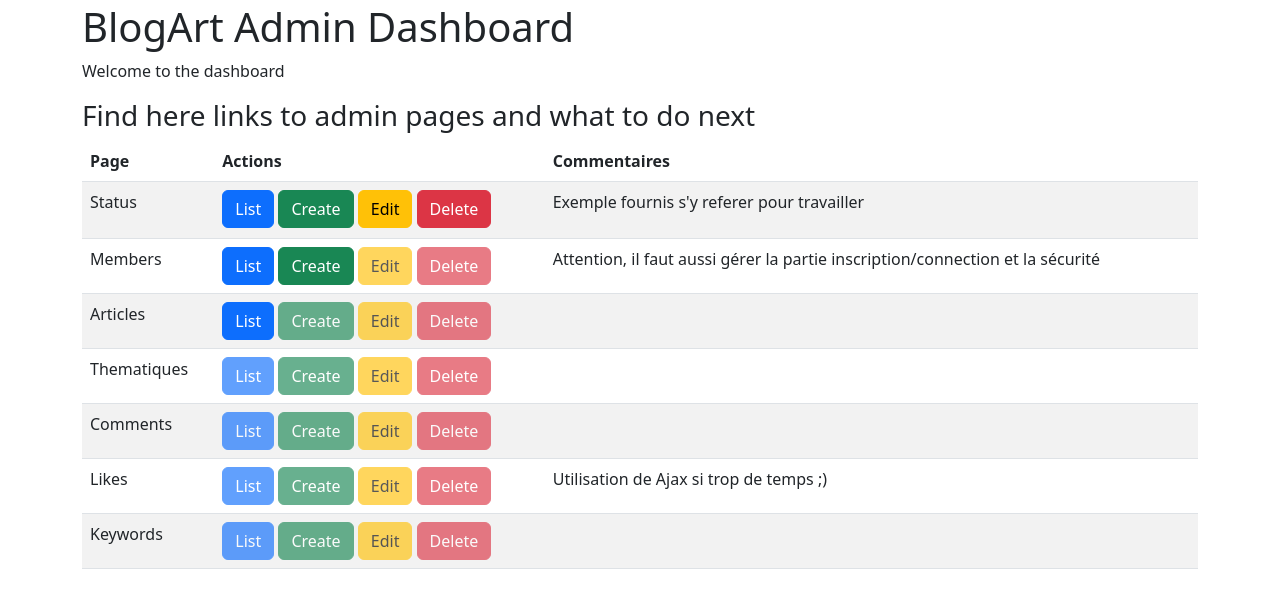
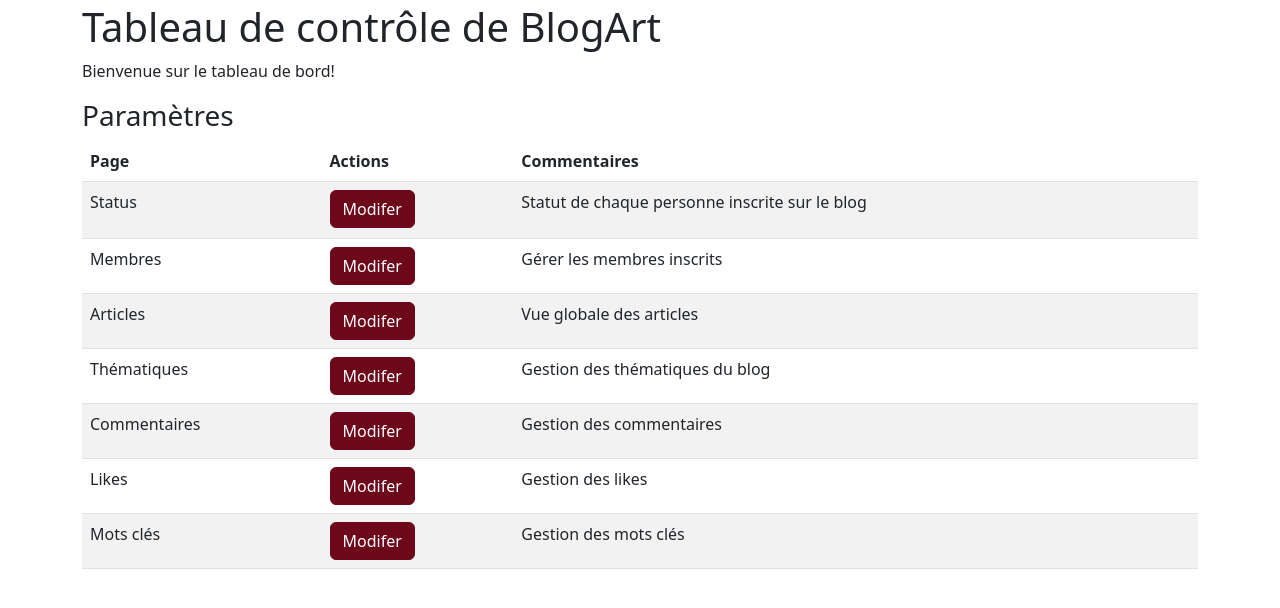
Before and after one commit to JuliieRdf/BA_G3, a PHP site: page /views/backend/dashboard.php in a window 1280 px wide. Shown: the part 120-728 px from the top of the page. Run offline with PHP 8.4, Linux system fonts and the light colour scheme; a stand-in replaces the project's code that opens the database connection.

Commit message:
Dashboard
Mise en page fait

```diff
--- a/source/css/dashboard.css
+++ b/source/css/dashboard.css
@@ -0,0 +1,4 @@
+.btn-primary {
+    background-color: #6D071A;
+    border-color: #6D071A;
+}
--- a/views/backend/dashboard.php
+++ b/views/backend/dashboard.php
@@ -8,11 +8,11 @@ include '../../header.php';
     <div class="container">
         <div class="row">
             <div class="col-md-12">
-                <h1>BlogArt Admin Dashboard</h1>
-                <p>Welcome to the dashboard</p>
+                <h1>Tableau de contrôle de BlogArt</h1>
+                <p>Bienvenue sur le tableau de bord!</p>
             </div>
             <div class="col-md-12">
-                <h3>Find here links to admin pages and what to do next</h3>
+                <h3>Paramètres</h3>
                 <table class="table table-striped">
                     <thead>
                         <tr>
@@ -25,74 +25,57 @@ include '../../header.php';
                         <tr>
                             <td>Status</td>
                             <td>
-                                <a href="/views/backend/status/list.php" class="btn btn-primary">List</a>
-                                <a href="/views/backend/status/create.php" class="btn btn-success">Create</a>
-                                <a href="/views/backend/status/edit.php" class="btn btn-warning">Edit</a>
-                                <a href="/views/backend/status/delete.php" class="btn btn-danger">Delete</a>
+                                <a href="/views/backend/status/list.php" class="btn btn-primary">Modifer</a>
+
                             </td>
                             <td>
-                                <p>Exemple fournis s'y referer pour travailler</p>
+                                <p>Statut de chaque personne inscrite sur le blog</p>
                             </td>
                         </tr>
                         <tr>
-                            <td>Members</td>
+                            <td>Membres</td>
                             <td>
-                                <a href="/views/backend/members/list.php" class="btn btn-primary">List</a>
-                                <a href="/views/backend/members/create.php" class="btn btn-success">Create</a>
-                                <a href="/views/backend/members/edit.php" class="btn btn-warning disabled">Edit</a>
-                                <a href="/views/backend/members/delete.php" class="btn btn-danger disabled">Delete</a>
+                                <a href="/views/backend/members/list.php" class="btn btn-primary">Modifer</a>
+
                             </td>
-                            <td>Attention, il faut aussi gérer la partie inscription/connection et la sécurité</td>
+                            <td>Gérer les membres inscrits</td>
                         </tr>
                         <tr>
                             <td>Articles</td>
                             <td>
-                                <a href="/views/backend/articles/list.php" class="btn btn-primary">List</a>
-                                <a href="/views/backend/articles/create.php" class="btn btn-success disabled">Create</a>
-                                <a href="/views/backend/articles/edit.php" class="btn btn-warning disabled">Edit</a>
-                                <a href="/views/backend/articles/delete.php" class="btn btn-danger disabled">Delete</a>
+                                <a href="/views/backend/articles/list.php" class="btn btn-primary">Modifer</a>
                             </td>
-                            <td></td>
+                            <td>Vue globale des articles</td>
                         </tr>
                         <tr>
-                            <td>Thematiques</td>
+                            <td>Thématiques</td>
                             <td>
-                                <a href="/views/backend/thematiques/list.php" class="btn btn-primary disabled">List</a>
-                                <a href="/views/backend/thematiques/create.php" class="btn btn-success disabled">Create</a>
-                                <a href="/views/backend/thematiques/edit.php" class="btn btn-warning disabled">Edit</a>
-                                <a href="/views/backend/thematiques/delete.php" class="btn btn-danger disabled">Delete</a>
+                                <a href="/views/backend/thematiques/list.php" class="btn btn-primary">Modifer</a>
+
                             </td>
-                            <td></td>
+                            <td> Gestion des thématiques du blog</td>
                         </tr>
                         <tr>
-                            <td>Comments</td>
+                            <td>Commentaires</td>
                             <td>
-                                <a href="/views/backend/comments/list.php" class="btn btn-primary disabled">List</a>
-                                <a href="/views/backend/comments/create.php" class="btn btn-success disabled">Create</a>
-                                <a href="/views/backend/comments/edit.php" class="btn btn-warning disabled">Edit</a>
-                                <a href="/views/backend/comments/delete.php" class="btn btn-danger disabled">Delete</a>
+                                <a href="/views/backend/comments/list.php" class="btn btn-primary">Modifer</a>
+
                             </td>
-                            <td></td>
+                            <td>Gestion des commentaires</td>
                         </tr>
                         <tr>
                             <td>Likes</td>
                             <td>
-                                <a href="/views/backend/likes/list.php" class="btn btn-primary disabled">List</a>
-                                <a href="/views/backend/likes/create.php" class="btn btn-success disabled">Create</a>
-                                <a href="/views/backend/likes/edit.php" class="btn btn-warning disabled">Edit</a>
-                                <a href="/views/backend/likes/delete.php" class="btn btn-danger disabled">Delete</a>
+                                <a href="/views/backend/likes/list.php" class="btn btn-primary">Modifer</a>
                             </td>
-                            <td>Utilisation de Ajax si trop de temps ;)</td>
+                            <td>Gestion des likes</td>
                         </tr>
                         <tr>
-                            <td>Keywords</td>
+                            <td>Mots clés</td>
                             <td>
-                                <a href="/views/backend/keywords/list.php" class="btn btn-primary disabled">List</a>
-                                <a href="/views/backend/keywords/create.php" class="btn btn-success disabled">Create</a>
-                                <a href="/views/backend/keywords/edit.php" class="btn btn-warning disabled">Edit</a>
-                                <a href="/views/backend/keywords/delete.php" class="btn btn-danger disabled">Delete</a>
+                                <a href="/views/backend/keywords/list.php" class="btn btn-primary">Modifer</a>
                             </td>
-                            <td></td>
+                            <td>Gestion des mots clés</td>
                         </tr>
                     </tbody>
             </div>
```
